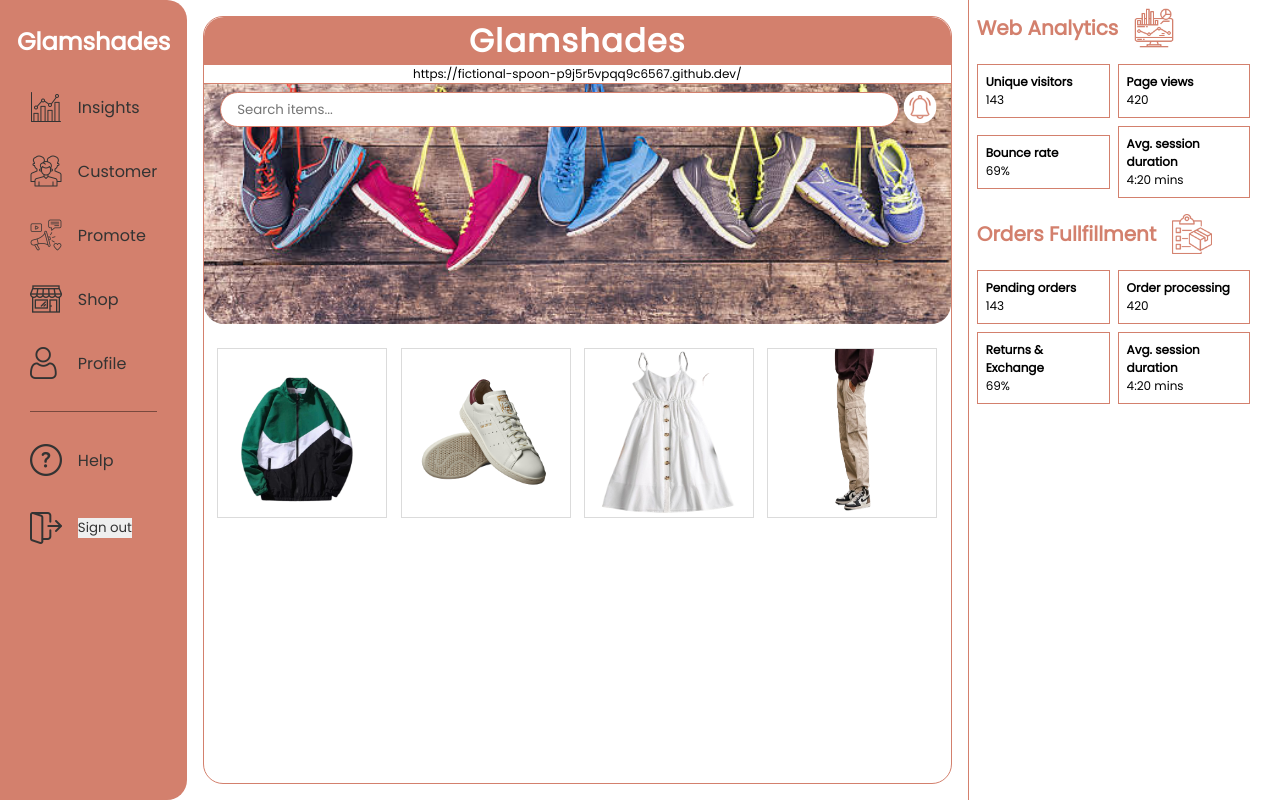
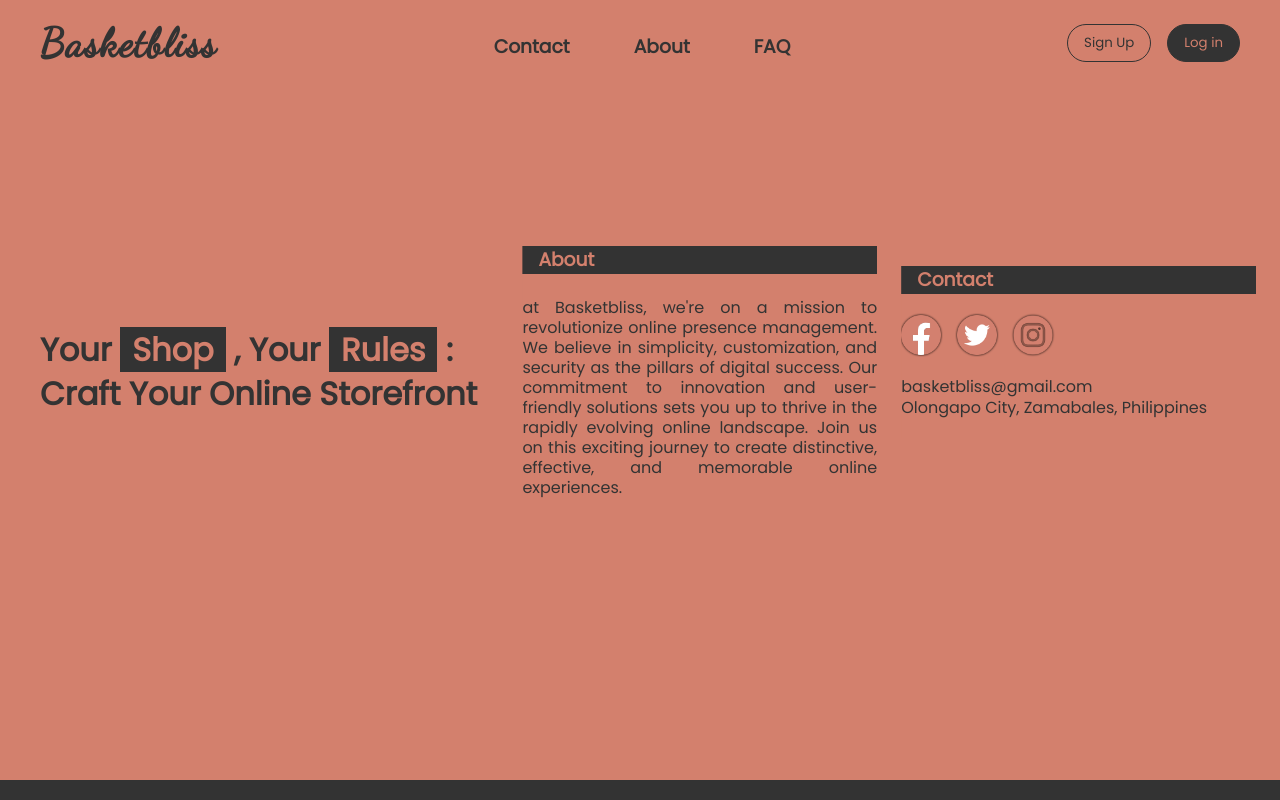
Before and after one commit to Dowelle/Basketbliss, a React (Create React App) app: page / in a window 1280 px wide. Built offline with nearby package versions, Linux system fonts and the light colour scheme; no server answers; the database is empty.

Commit message:
pang presentation

```diff
--- a/src/App.js
+++ b/src/App.js
@@ -15,11 +15,11 @@ function App() {
     <div className="App">
       <Router>
         <Routes>
-          <Route path="/Landing" element={<Landing/>} />
+          <Route path="/" element={<Landing/>} />
           <Route path="/Signin" element={<Signin/>}/>
           <Route path="/Login" element={<Registration/>} />
           <Route path="/Profile" element={<Profile/>} />
-          <Route path="/" element={<Homepage/>} />
+          <Route path="/Homepage" element={<Homepage/>} />
         </Routes>
       </Router>
     </div>
--- a/src/pages/Landing.css
+++ b/src/pages/Landing.css
@@ -100,6 +100,23 @@
     width:30%;
     text-align: justify;
     color:#333;
+    clip-path: polygon(0 0, 0 0, 0 100%, 0% 100%);
+    animation: appear 1350ms 1 ease forwards;
+    background-color: #333;
+}
+@keyframes appear{
+    from{}
+    to{
+        background-color: #D3806D;
+        clip-path: polygon(0 0, 100% 0, 100% 100%, 0% 100%);
+    }
+}
+@keyframes appear2{
+    from{}
+    to{
+        background-color: #D3806D;
+        clip-path: polygon(0 0, 100% 0, 100% 100%, 0 100%);
+    }
 }
 .about h3, .contact h3{
     color:#D3806D;
@@ -108,6 +125,8 @@
 
 }
 .contact{
+    animation: appear2 1350ms 1 ease forwards 1350ms;
+    clip-path: polygon(0 0, 100% 0, 100% 0, 0 0);
     display: flex;
     flex-direction: column;
     gap:1.35rem;
```
